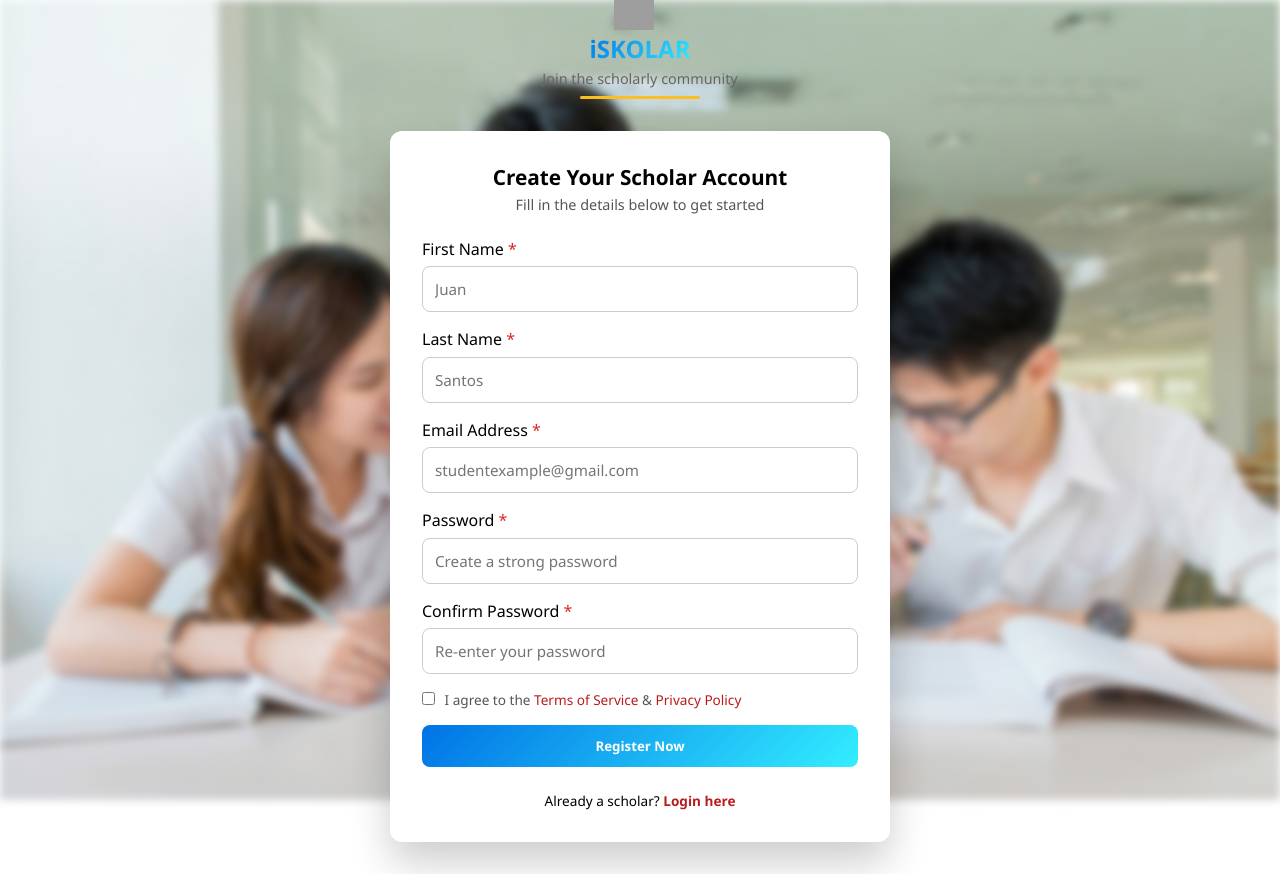
After one commit to crimuru/iskolarproject, a Django app: page /signupp in a window 1280 px wide. The commit adds this page. Run offline with Django 5.2, Linux system fonts and the light colour scheme; grey boxes are pictures that could not be loaded.

Commit message:
setup(signup): layoutsignup

```diff
--- a/iSKOLAR/iSKOLAR/settings.py
+++ b/iSKOLAR/iSKOLAR/settings.py
@@ -38,7 +38,8 @@ INSTALLED_APPS = [
     'django.contrib.messages',
     'django.contrib.staticfiles',
     'iSKOLARapp',
-    'loginpage'
+    'loginpage',
+    'signup'
 ]
 
 MIDDLEWARE = [
--- a/iSKOLAR/iSKOLARapp/urls.py
+++ b/iSKOLAR/iSKOLARapp/urls.py
@@ -4,4 +4,5 @@ from . import views
 urlpatterns = [
     path('', views.iSKOLARapp_view, name="iSKOLARapp"),
     path('login/', views.login_view, name='login'),
+    path('signupp',views.signup_view, name='signup'),
 ]
--- a/iSKOLAR/iSKOLARapp/views.py
+++ b/iSKOLAR/iSKOLARapp/views.py
@@ -5,3 +5,5 @@ def iSKOLARapp_view(request):
     return render(request, "iskolar.html")
 def login_view(request):
     return render(request, "login.html")
+def signup_view(request):
+    return render(request, "signup.html")
--- /dev/null
+++ b/iSKOLAR/signup/urls.py
@@ -0,0 +1,6 @@
+from django.urls import path
+from . import views
+
+urlpatterns = [
+    path('signup/', views.signup_view, name="signup"),
+]
--- a/iSKOLAR/signup/views.py
+++ b/iSKOLAR/signup/views.py
@@ -1,3 +1,5 @@
 from django.shortcuts import render
 
 # Create your views here.
+def signup_view(request):
+    return render(request, "signup.html")
--- /dev/null
+++ b/iSKOLAR/static/signup.css
@@ -0,0 +1,219 @@
+/* Reset & Base */
+* {
+  margin: 0;
+  padding: 0;
+  box-sizing: border-box;
+  font-family: 'Segoe UI', sans-serif;
+}
+
+:root {
+    /* Color System */
+    --background: hsl(220, 20%, 98%);
+    --foreground: hsl(215, 25%, 15%);
+    --card: hsl(0, 0%, 100%);
+    --card-foreground: hsl(215, 25%, 15%);
+    --primary: hsl(210, 100%, 45%);
+    --primary-foreground: hsl(0, 0%, 100%);
+    --secondary: hsl(185, 100%, 96%);
+    --secondary-foreground: hsl(210, 100%, 40%);
+    --muted: hsl(210, 30%, 95%);
+    --muted-foreground: hsl(215, 15%, 50%);
+    --accent: hsl(45, 100%, 70%);
+    --accent-foreground: hsl(215, 25%, 15%);
+    --success: hsl(145, 60%, 50%);
+    --success-foreground: hsl(0, 0%, 100%);
+    --destructive: hsl(0, 84%, 60%);
+    --destructive-foreground: hsl(210, 40%, 98%);
+    --border: hsl(210, 25%, 90%);
+    --input: hsl(210, 25%, 90%);
+    --ring: hsl(210, 100%, 45%);
+
+    /* Design Tokens */
+    --shadow-elegant: 0 10px 40px -10px hsl(210, 100%, 45%, 0.2);
+    --shadow-glow: 0 0 30px hsl(210, 100%, 60%, 0.3);
+    --transition-smooth: all 0.3s cubic-bezier(0.4, 0, 0.2, 1);
+    --gradient-hero: linear-gradient(135deg, hsl(210, 100%, 45%), hsl(185, 100%, 60%));
+    --gradient-subtle: linear-gradient(180deg, hsl(220, 20%, 98%), hsl(185, 100%, 98%));
+
+    /* Typography */
+    --font-sans: -apple-system, BlinkMacSystemFont, "Segoe UI", Roboto, "Helvetica Neue", Arial, sans-serif;
+    --radius: 0.5rem;
+}
+
+.background {
+  position: fixed;
+  inset: 0;
+  background-image: url('images/students.jpg');
+  background-size: cover;
+  background-repeat: no-repeat;
+  background-position: center;
+  filter: blur(4px);
+  z-index: -1;
+}
+
+/* Layout Wrapper */
+.login-wrapper {
+  min-height: 100vh;
+  display: flex;
+  flex-direction: column;
+  align-items: center;
+  justify-content: center;
+  padding: 2rem;
+}
+
+.text-gradient {
+    position: relative;
+    background: var(--gradient-hero);
+    -webkit-background-clip: text;
+    -webkit-text-fill-color: transparent;
+    font-size: 1.5rem;
+    text-align: center;
+    font-weight: bold;
+}
+
+.logo {
+  text-align: center;
+  margin-bottom: 1rem;
+}
+.logo img {
+  position: absolute;
+  width: 40px;
+  margin-bottom: 10px;
+  top: 0;
+  margin-left: 25px;
+}
+
+.subtitle {
+  font-size: 0.9rem;
+  color: #666;
+  margin-top: 4px;
+}
+.highlight-bar {
+  width: 120px;
+  height: 3px;
+  background-color: #fbbf24;
+  margin: 0.5rem auto 1rem;
+  border-radius: 5px;
+}
+
+/* Card */
+.login-card {
+  background-color: white;
+  max-width: 500px;
+  width: 100%;
+  border-radius: 12px;
+  padding: 2rem;
+  box-shadow: 0 20px 40px rgba(0,0,0,0.2);
+}
+
+/* Titles */
+.login-card h2 {
+  font-size: 1.3rem;
+  font-weight: 600;
+  margin-bottom: 0.25rem;
+  text-align: center;
+}
+.desc {
+  font-size: 0.9rem;
+  color: #555;
+  text-align: center;
+  margin-bottom: 1.5rem;
+}
+
+form label {
+  display: block;
+  margin-bottom: 0.4rem;
+  font-weight: 500;
+}
+form .required {
+  color: #dc2626;
+}
+form input[type="text"],
+form input[type="email"],
+form input[type="password"] {
+  width: 100%;
+  padding: 0.75rem;
+  border: 1px solid #ccc;
+  border-radius: 8px;
+  font-size: 0.95rem;
+  margin-bottom: 1rem;
+  transition: border 0.2s, box-shadow 0.2s;
+}
+form input:focus {
+  border-color: var(--ring);
+  box-shadow: var(--gradient-hero);
+  outline: none;
+}
+
+/* Checkbox & Options */
+.options {
+  font-size: 0.85rem;
+  margin-bottom: 1rem;
+  color: #555;
+}
+.options input[type="checkbox"] {
+  margin-right: 6px;
+  accent-color: #8B1C2F;
+}
+.options a {
+  color: #b91c1c;
+  text-decoration: none;
+}
+.options a:hover {
+  text-decoration: underline;
+}
+
+/* Buttons */
+.login-btn {
+  width: 100%;
+  background: var(--gradient-hero);
+  color: white;
+  padding: 0.75rem;
+  font-weight: 600;
+  border: none;
+  border-radius: 8px;
+  cursor: pointer;
+  transition: background 0.2s;
+}
+.login-btn:hover {
+   background: var(--ring);
+   color: white;
+}
+
+.divider {
+  text-align: center;
+  font-size: 0.8rem;
+  color: #888;
+  margin: 1rem 0;
+  position: relative;
+}
+.divider span {
+  background: #fff;
+  padding: 0 10px;
+  position: relative;
+  z-index: 1;
+}
+.divider::before {
+  content: '';
+  position: absolute;
+  height: 1px;
+  width: 100%;
+  top: 50%;
+  left: 0;
+  background: #ccc;
+  z-index: 0;
+}
+
+.register {
+  font-size: 0.85rem;
+  text-align: center;
+  margin-top: 1.5rem;
+}
+.register a {
+  color: #b91c1c;
+  font-weight: 600;
+  text-decoration: none;
+}
+.register a:hover {
+  text-decoration: underline;
+}
--- a/iSKOLAR/templates/iskolar.html
+++ b/iSKOLAR/templates/iskolar.html
@@ -34,7 +34,7 @@
 
                 <div class="auth-buttons">
                     <a href="{% url 'login' %}" class="btn btn-ghost btn-sm">Login</a>
-                    <button class="btn btn-hero btn-sm">Sign Up</button>
+                    <a href="{% url 'signup' %}" class="btn btn-hero btn-sm">Sign Up</a>
                 </div>
             </div>
         </div>
--- /dev/null
+++ b/iSKOLAR/templates/signup.html
@@ -0,0 +1,66 @@
+{% load static %}
+<!DOCTYPE html>
+<html lang="en">
+<head>
+  <meta charset="UTF-8" />
+  <meta name="viewport" content="width=device-width, initial-scale=1.0" />
+  <title>iSKOLAR Register</title>
+  <link rel="stylesheet" href="{% static 'signup.css' %}">
+</head>
+<body>
+
+  <div class="background"></div>
+
+  <div class="login-wrapper">
+
+    <!-- Logo Section -->
+    <div class="logo">
+      <img src="https://img.icons8.com/ios-filled/50/graduation-cap.png" alt="iSKOLAR Logo" />
+      <span class="text-gradient">iSKOLAR</span><br>
+      <p class="subtitle">Join the scholarly community</p>
+      <div class="highlight-bar"></div>
+    </div>
+
+    <!-- Register Card -->
+    <div class="login-card">
+      <h2>Create Your Scholar Account</h2>
+      <p class="desc">Fill in the details below to get started</p>
+
+      <form>
+        <!-- First & Last Name -->
+        <label>First Name <span class="required">*</span></label>
+        <input type="text" placeholder="Juan" required />
+
+        <label>Last Name <span class="required">*</span></label>
+        <input type="text" placeholder="Santos" required />
+
+        <!-- Email -->
+        <label>Email Address <span class="required">*</span></label>
+        <input type="email" placeholder="studentexample@gmail.com" required />
+
+        <!-- Password -->
+        <label>Password <span class="required">*</span></label>
+        <input type="password" placeholder="Create a strong password" required />
+
+        <!-- Confirm Password -->
+        <label>Confirm Password <span class="required">*</span></label>
+        <input type="password" placeholder="Re-enter your password" required />
+
+        <!-- Terms -->
+        <div class="options">
+          <label><input type="checkbox" required /> I agree to the
+            <a href="#">Terms of Service</a> & <a href="#">Privacy Policy</a>
+          </label>
+        </div>
+
+        <!-- Register Button -->
+        <button type="submit" class="login-btn">Register Now</button>
+
+        <!-- Already Have Account -->
+        <p class="register">Already a scholar? <a href="#">Login here</a></p>
+      </form>
+    </div>
+  </div>
+
+</body>
+</html>
```
